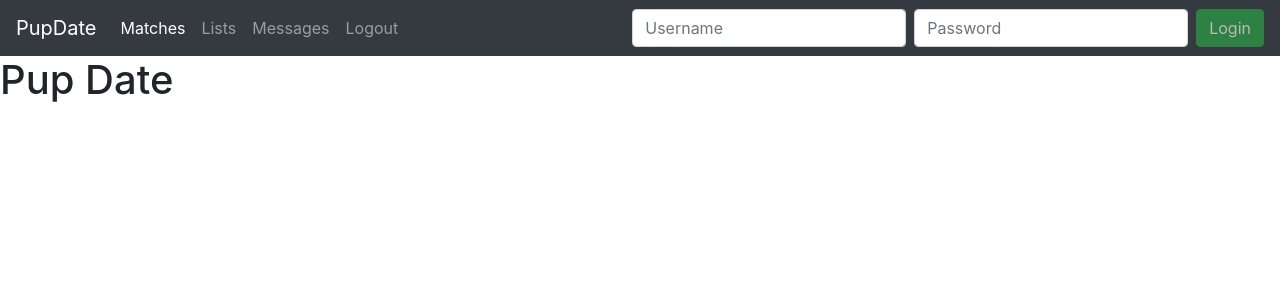
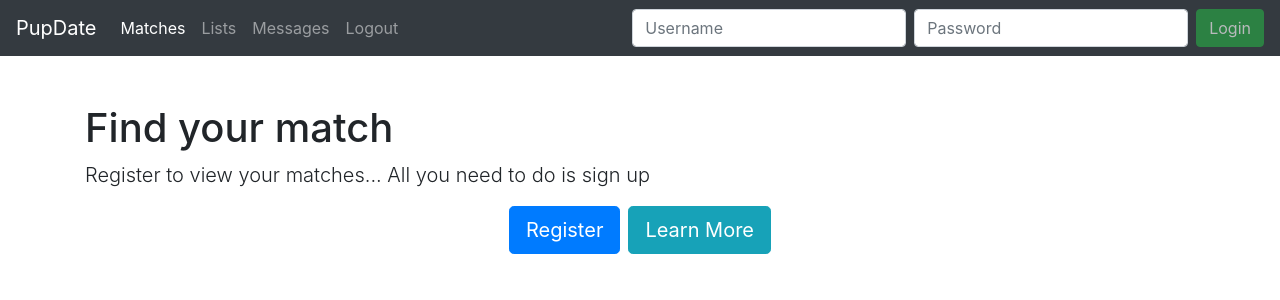
Before and after one commit to tsasselli/PupDate, an Angular app in the folder PupDate-SPA/: page / in a window 1280 px wide. Shown: the top 300 px of the page. Built offline with nearby package versions, Linux system fonts and the light colour scheme; no server answers.

Commit message:
added home component,login and logout functionality

```diff
--- a/PupDate-SPA/src/app/app.component.html
+++ b/PupDate-SPA/src/app/app.component.html
@@ -1,6 +1,3 @@
 <!--The content below is only a placeholder and can be replaced.-->
 <app-nav-bar></app-nav-bar>
-  <h1>
-    Pup Date
-  </h1>
-  <app-value></app-value>
+<app-home></app-home>
--- /dev/null
+++ b/PupDate-SPA/src/app/home/home.component.html
@@ -0,0 +1,18 @@
+<div class="container mt-5">
+  <div *ngIf="!registerMode" class="text-align:center">
+    <h1>Find your match</h1>
+    <p class="lead">Register to view your matches... All you need to do is sign up</p>
+    <div class="text-center">
+      <button class="btn btn-primary btn-lg mr-2" (click)="registerToggle()">Register</button>
+      <button class="btn btn-info btn-lg">Learn More</button>
+    </div>
+  </div>
+
+  <div *ngIf="registerMode" class="container">
+    <div class="row justify-content-center">
+      <div class="col-4">
+        <app-register [valuesFromHome]="values" ></app-register>
+      </div>
+    </div>
+  </div>
+</div>
--- a/PupDate-SPA/src/app/value/value.component.ts
+++ b/PupDate-SPA/src/app/home/home.component.ts
@@ -2,12 +2,13 @@ import { HttpClient } from '@angular/common/http';
 import { Component, OnInit } from '@angular/core';
 
 @Component({
-  selector: 'app-value',
-  templateUrl: './value.component.html',
-  styleUrls: ['./value.component.css']
+  selector: 'app-home',
+  templateUrl: './home.component.html',
+  styleUrls: ['./home.component.css']
 })
-export class ValueComponent implements OnInit {
+export class HomeComponent implements OnInit {
 
+  registerMode: boolean = false;
   values: any;
 
   constructor(private http: HttpClient) { }
@@ -16,12 +17,15 @@ export class ValueComponent implements OnInit {
     this.getValues();
   }
 
+  registerToggle() {
+    this.registerMode = !this.registerMode;
+  }
+
   getValues() {
     this.http.get('http://localhost:5000/api/values').subscribe(response => {
       this.values = response;
     }, error => {
       console.log(error);
-    } );
+    });
   }
-
 }
--- /dev/null
+++ b/PupDate-SPA/src/app/register/register.component.html
@@ -0,0 +1,25 @@
+<form #registerForm='ngForm' (ngSubmit)="register()">
+  <h2 class="text-center text-primary">Sign Up</h2>
+  <hr>
+
+  <div class="form-group">
+    <input type="text" class="form-control" name="username" required [(ngModel)]="model.username" placeholder="Username">
+  </div>
+
+  <div class="form-group">
+    <label for="favouriteValue">What is your favourite value?</label>
+    <select name="" id="favouriteValue" class="form-control">
+      <option *ngFor="let value of valuesFromHome" [value]="value">{{value.name}}</option>
+    </select>
+  </div>
+
+  <div class="form-group">
+    <input type="password" class="form-control" name="password" [(ngModel)]="model.password" required placeholder="Password">
+  </div>
+
+  <div class="form-group text-center">
+    <button class="btn btn-success" type="submit">Register</button>
+    <button class="btn btn-default" type="button" (click)="cancel()">Cancel</button>
+  </div>
+
+</form>
--- /dev/null
+++ b/PupDate-SPA/src/app/register/register.component.ts
@@ -0,0 +1,26 @@
+import { Component, OnInit, Input } from '@angular/core';
+
+@Component({
+  selector: 'app-register',
+  templateUrl: './register.component.html',
+  styleUrls: ['./register.component.css']
+})
+export class RegisterComponent implements OnInit {
+
+  @Input() valuesFromHome: any;
+  model: any = {};
+
+  constructor() { }
+
+  ngOnInit() {
+  }
+
+  register() {
+    console.log(this.model);
+  }
+
+  cancel() {
+    console.log('canceled');
+  }
+
+}
--- a/PupDate-SPA/src/app/value/value.component.html
+++ /dev/null
@@ -1,3 +0,0 @@
-<p *ngFor="let value of values">
-  {{ value.id }} {{ value.name}}
-</p>
```
Also changed, not shown: PupDate-SPA/src/app/app.module.ts (+5 -3 lines), PupDate-SPA/src/app/home/home.component.css (added), PupDate-SPA/src/app/register/register.component.css (added), 2 other files (tests, documents, lock files or other folders).
